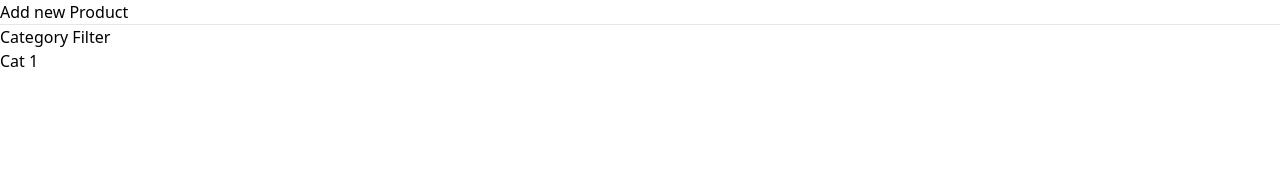
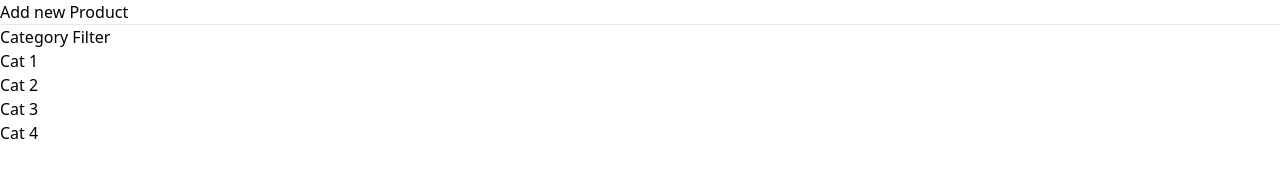
Before and after one commit to deep-priyo/Productopia, a React (Vite) app: page / in a window 1280 px wide. Shown: the top 195 px of the page. Built offline with nearby package versions, Linux system fonts and the light colour scheme.

Commit message:
created navigation template

```diff
--- a/src/App.jsx
+++ b/src/App.jsx
@@ -10,7 +10,16 @@
                 <h1 className="text-2xl  mb-3 w-[80%]">Category Filter</h1>
                 <ul className="  w-[80%]">
                     <li className="mb-3 flex items-center">
-                        <span className=" w-[15px] h-[15px] mr-2  bg-blue-100 rounded-full"></span>Cat 1</li>
+                        <span className=" w-[15px] h-[15px] mr-2  bg-blue-100 rounded-full"></span>Cat 1
+                    </li>
+                    <li className="mb-3 flex items-center">
+                        <span className=" w-[15px] h-[15px] mr-2  bg-red-100 rounded-full"></span>Cat 2
+                    </li>
+                    <li className="mb-3 flex items-center">
+                        <span className=" w-[15px] h-[15px] mr-2  bg-green-100 rounded-full"></span>Cat 3
+                    </li>
+                    <li className="mb-3 flex items-center">
+                        <span className=" w-[15px] h-[15px] mr-2  bg-amber-100 rounded-full"></span>Cat 4                    </li>
                 </ul>
             </nav>
         </div>
```
